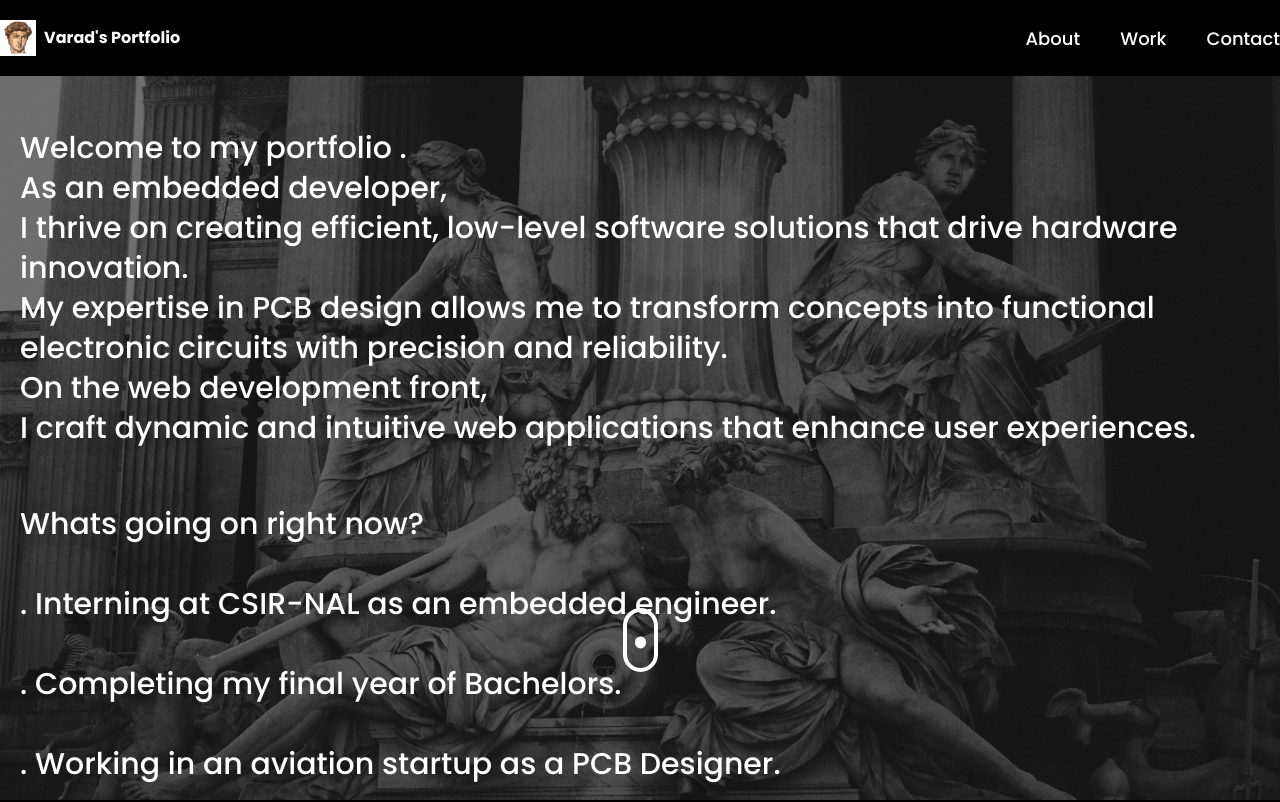
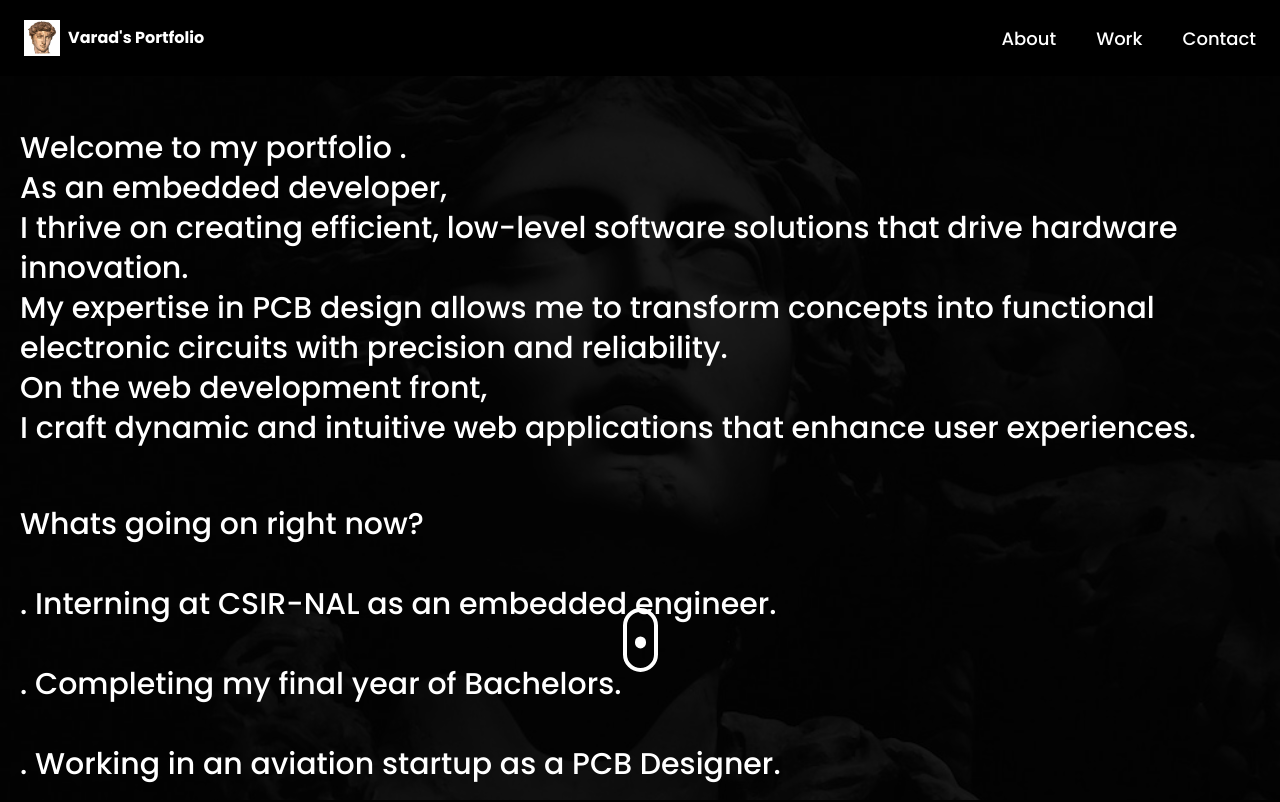
Before and after one commit to Admsher/Personal_Portfolio, a React (Vite) app: page / in a window 1280 px wide. Shown: the top 802 px of the page. Built offline with nearby package versions, Linux system fonts and the light colour scheme.

Commit message:
LC added padding

```diff
--- a/src/components/Hero.jsx
+++ b/src/components/Hero.jsx
@@ -2,13 +2,13 @@ import { motion } from "framer-motion";
 
 import { styles } from "../style";
 import { AmorsCanvas, PillarCanvas } from "./canvas";
-import meetImage from "../assets/meet.jpg";
+import meetImage from "../assets/david3.jpg";
 
 const Hero = () => {
   return (
 
     <section className={`relative w-full h-screen mx-auto`}>
-      <img src={meetImage} alt="Background Image" class="w-full h-full object-cover opacity-50"></img>
+      <img src={meetImage} alt="Background Image" class="w-full h-full  object-cover opacity-15"></img>
 
       <div
         className={`absolute inset-0 top-[120px]  max-w-10xl mx-auto flex flex-row items-start gap-5 `}
--- a/src/components/Navbar.jsx
+++ b/src/components/Navbar.jsx
@@ -10,7 +10,7 @@ const Navbar = () => {
   const [active,setActive] = useState("");
   const [toggle,setToggle] = useState(false);
   return (
-    <nav className={'${styles.paddingX} w-full flex items-center py-5 fixed top-0 z-20 bg-primary'}>
+    <nav className={`${styles.paddingX} w-full flex items-center py-5 fixed top-0 z-20 bg-primary`}>
           <div className="w-full flex justify-between items-center  mx-auto">
          <Link to="/" className="flex items-center gap-2" onClick={()=>{
              setActive("");
--- a/src/style.js
+++ b/src/style.js
@@ -1,5 +1,5 @@
 const styles = {
-  paddingX: "sm:px-16 px-6",
+  paddingX: "sm:px-15 px-6",
   paddingY: "sm:py-16 py-6",
   padding: "sm:px- px-6 sm:py-16 py-10",
 
```
Also changed, not shown: src/assets/david3.jpg (added).
